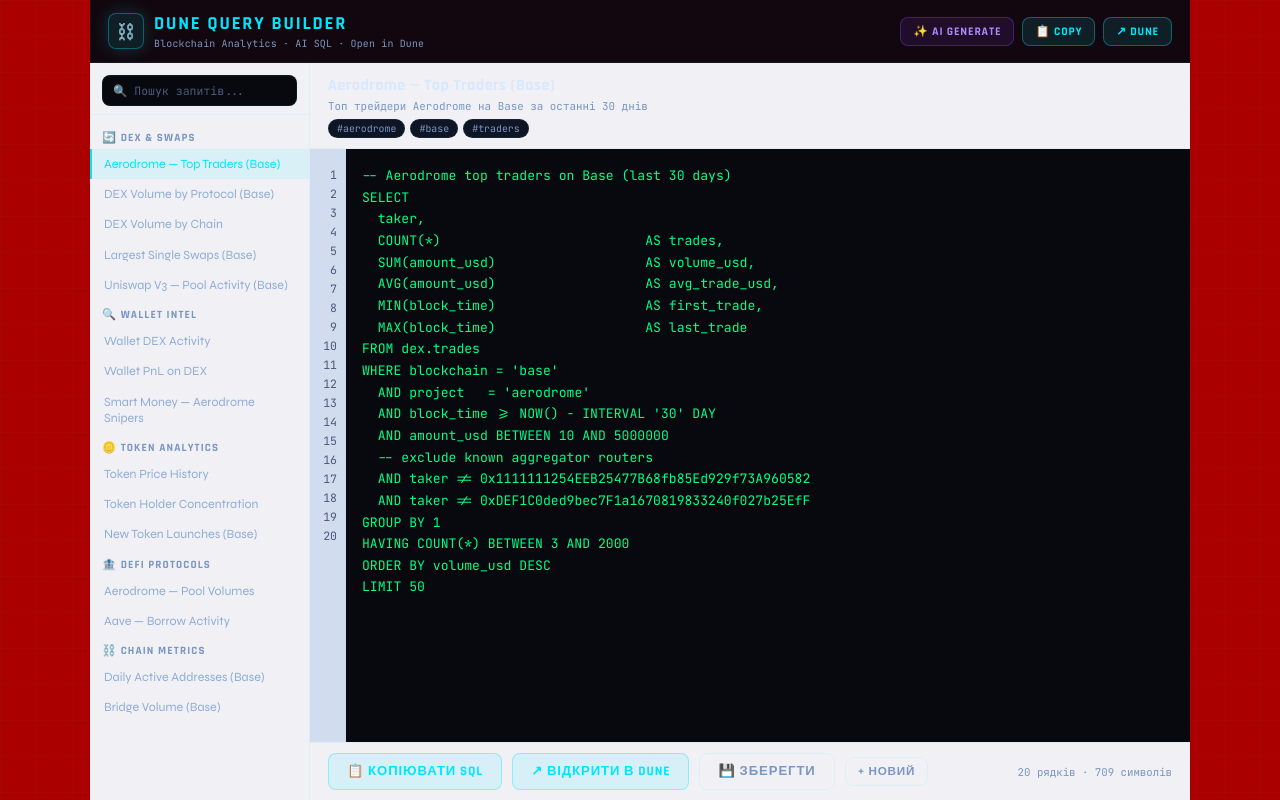
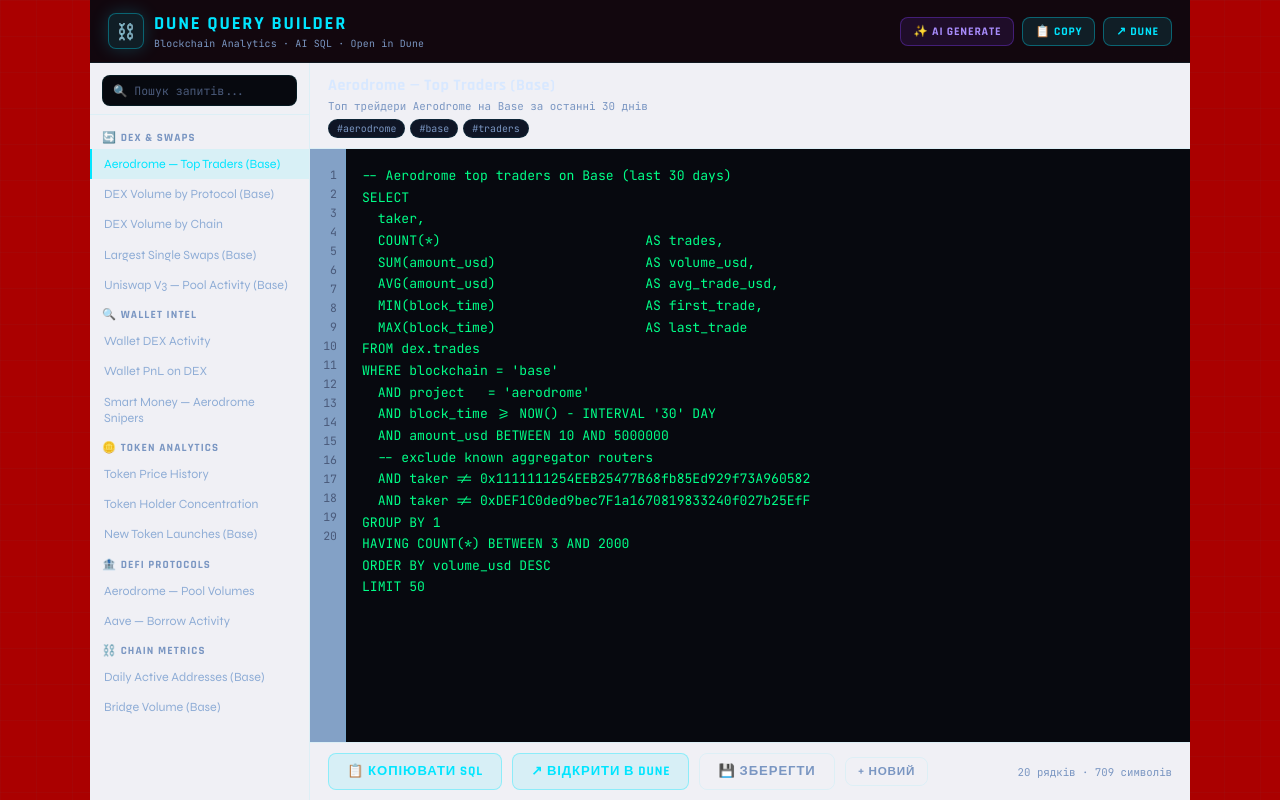
Before and after one commit to Anton-dot911/dune-query-builder, a React (Vite) app: page / in a window 1280 px wide. Built offline with nearby package versions, Linux system fonts and the light colour scheme.

Commit message:
Update globals.css

```diff
--- a/src/styles/globals.css
+++ b/src/styles/globals.css
@@ -4,7 +4,7 @@
 :root {
   --void:       #AA0000;
   --bg:         #F0F0F5;
-  --bg-card:    #D1DCEE;
+  --bg-card:    #83A1C6;
   --bg-el:      #0F1525;
   --bg-input:   #07090F;
 
```
